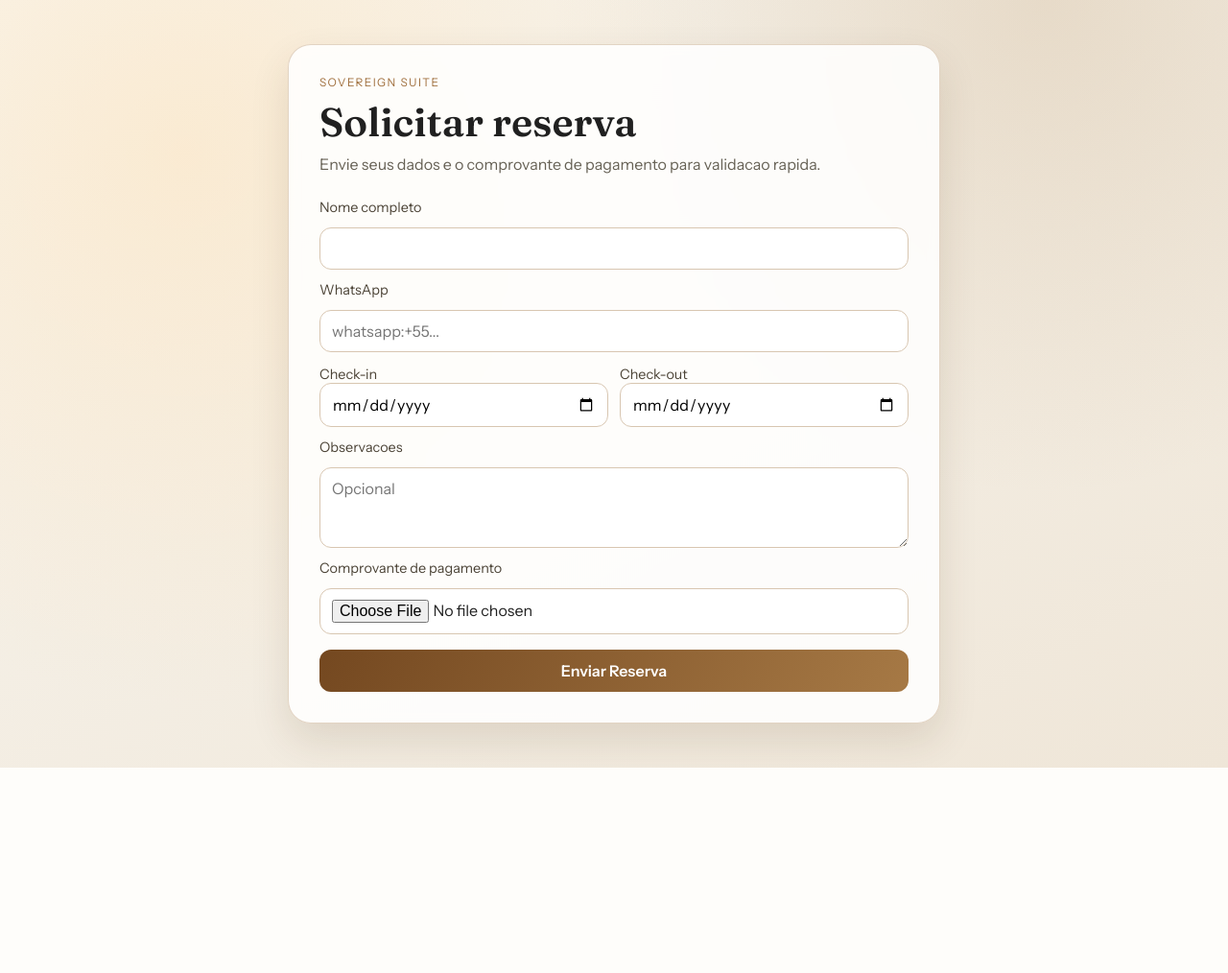
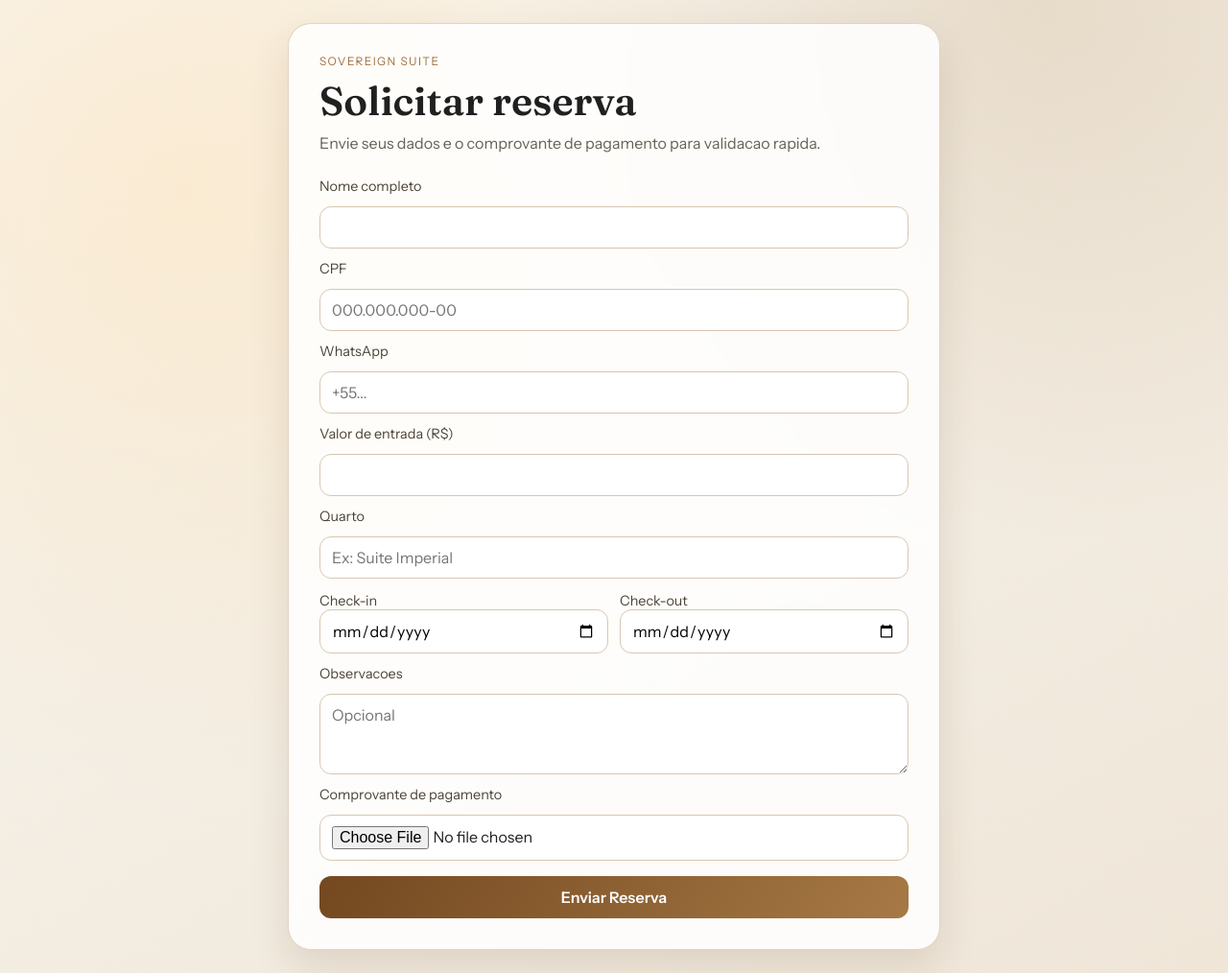
Before and after one commit to felipechavesyessir/Pousada-projeto-, a Flask app: page / in a window 1280 px wide. Shown: the whole page at 96% size. Before the commit the page ends 800 px from the top, so only its background shows below. Run offline with Flask 3, Linux system fonts and the light colour scheme; some libraries are stand-ins or nearby versions.

Commit message:
Atualiza formulario do cliente com CPF quarto e valor de entrada

```diff
--- a/templates/form.html
+++ b/templates/form.html
@@ -27,11 +27,22 @@
             {% endwith %}
 
             <form action="{{ url_for('create_reservation') }}" method="post" enctype="multipart/form-data">
+                <input type="hidden" name="csrf_token" value="{{ csrf_token() }}">
+
                 <label for="guest_name">Nome completo</label>
                 <input id="guest_name" name="guest_name" required>
 
+                <label for="cpf">CPF</label>
+                <input id="cpf" name="cpf" placeholder="000.000.000-00" required>
+
                 <label for="guest_phone">WhatsApp</label>
-                <input id="guest_phone" name="guest_phone" placeholder="whatsapp:+55..." required>
+                <input id="guest_phone" name="guest_phone" placeholder="+55..." required>
+
+                <label for="entry_amount">Valor de entrada (R$)</label>
+                <input id="entry_amount" name="entry_amount" type="number" min="0" step="0.01" required>
+
+                <label for="room">Quarto</label>
+                <input id="room" name="room" placeholder="Ex: Suite Imperial" required>
 
                 <div class="grid">
                     <div>
```
